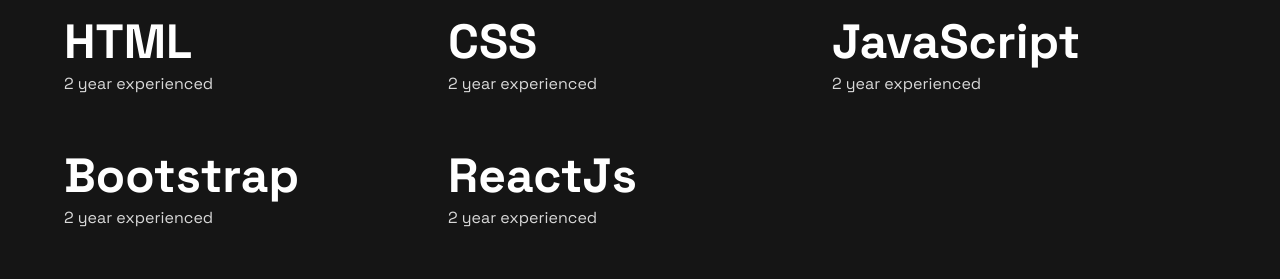
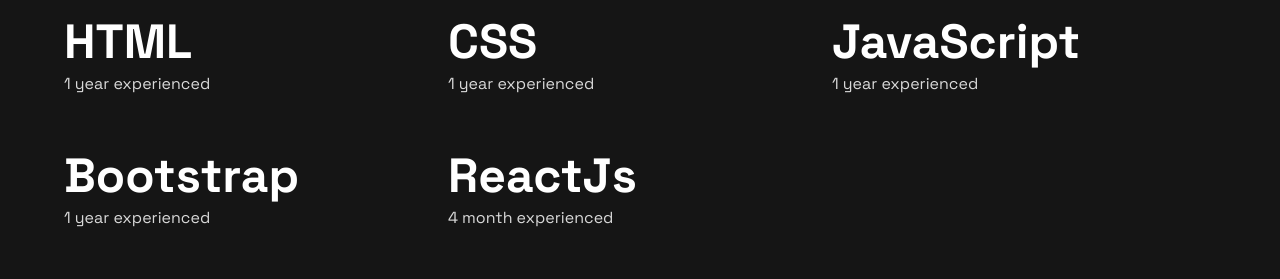
Before and after one commit to jawid-fakhari/jawid-fakhari-portfolio, a React (Create React App) app: page / in a window 1280 px wide. Shown: the part 673-952 px from the top of the page. Built offline with nearby package versions, Linux system fonts and the light colour scheme.

Commit message:
experience added

```diff
--- a/src/components/skills/Skills.jsx
+++ b/src/components/skills/Skills.jsx
@@ -10,23 +10,23 @@
             <div className={Styled.skillsWrapper}>
                 <div className={Styled.html}>
                     <p className={`${Styled.skills} ${"titleL"}`}>HTML</p>
-                    <p className={`${Styled.skillLevel} ${"prgMedium"}`}>2 year experienced</p>
+                    <p className={`${Styled.skillLevel} ${"prgMedium"}`}>1 year experienced</p>
                 </div>
                 <div className={Styled.css}>
                     <p className={`${Styled.skills} ${"titleL"}`}>CSS</p>
-                    <p className={`${Styled.skillLevel} ${"prgMedium"}`}>2 year experienced</p>
+                    <p className={`${Styled.skillLevel} ${"prgMedium"}`}>1 year experienced</p>
                 </div>
                 <div className={Styled.javascript}>
                     <p className={`${Styled.skills} ${"titleL"}`}>JavaScript</p>
-                    <p className={`${Styled.skillLevel} ${"prgMedium"}`}>2 year experienced</p>
+                    <p className={`${Styled.skillLevel} ${"prgMedium"}`}>1 year experienced</p>
                 </div>
                 <div className={Styled.bootstrap}>
                     <p className={`${Styled.skills} ${"titleL"}`}>Bootstrap</p>
-                    <p className={`${Styled.skillLevel} ${"prgMedium"}`}>2 year experienced</p>
+                    <p className={`${Styled.skillLevel} ${"prgMedium"}`}>1 year experienced</p>
                 </div>
                 <div className={Styled.react}>
                     <p className={`${Styled.skills} ${"titleL"}`}>ReactJs</p>
-                    <p className={`${Styled.skillLevel} ${"prgMedium"}`}>2 year experienced</p>
+                    <p className={`${Styled.skillLevel} ${"prgMedium"}`}>4 month experienced</p>
                 </div>
             </div>
         </>
```
